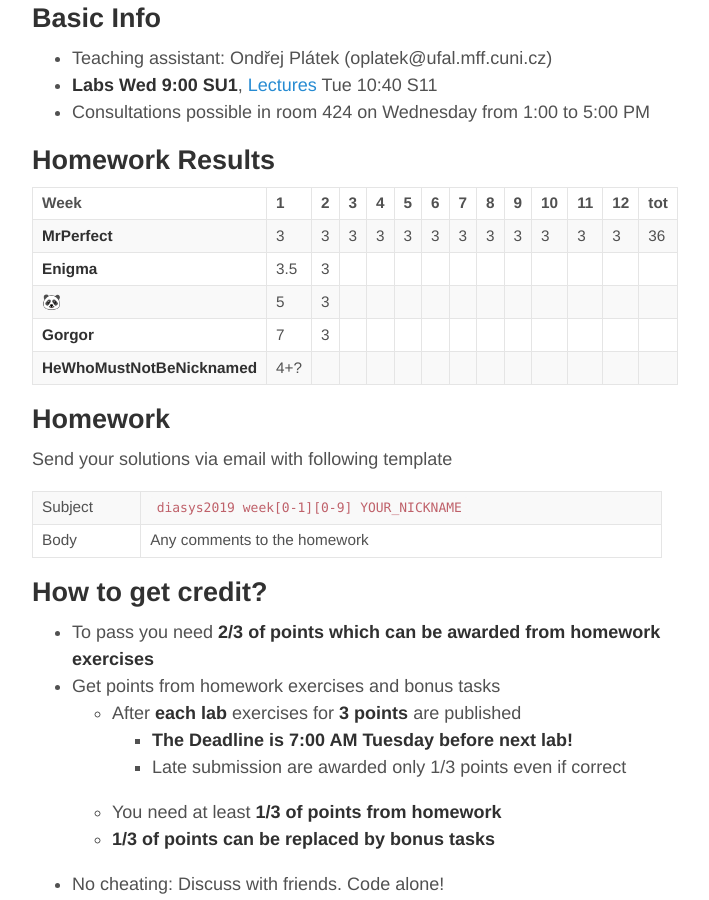
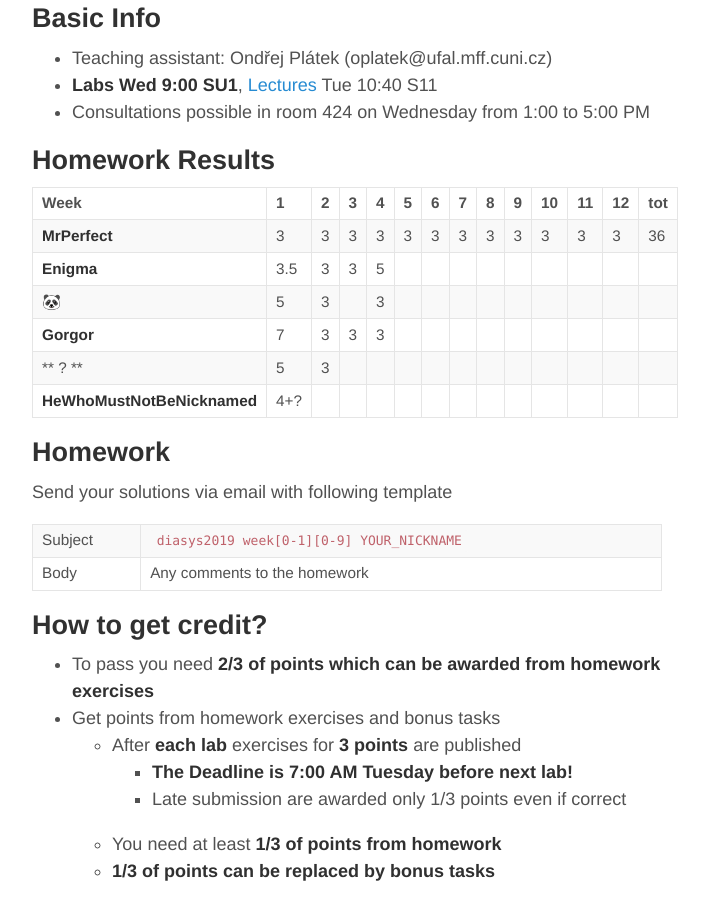
Before and after one commit to oplatek/oplatek.github.io, a Jekyll site: the page built from _posts/2019-02-18-labs-ds.md, in a window 1280 px wide and 900 px high, scrolled down 403 px. Shown: the whole window, without its empty margins (293-1002 px from the left). Built offline with Jekyll 4.4.1, drawn with Linux system fonts in a browser that asks for light colours.

Commit message:
add points

```diff
--- a/_posts/2019-02-18-labs-ds.md
+++ b/_posts/2019-02-18-labs-ds.md
@@ -26,9 +26,10 @@ Homework Results
 |Week          | 1 | 2 | 3 | 4 | 5 | 6 | 7 | 8 | 9 | 10| 11| 12|tot|
 |--------------|---|---|---|---|---|---|---|---|---|---|---|---|---|
 | **MrPerfect**| 3 | 3 | 3 | 3 | 3 | 3 | 3 | 3 | 3 | 3 | 3 | 3 | 36|
-| **Enigma**   |3.5| 3 |   |   |   |   |   |   |   |   |   |   |   |
-| **🐼**       | 5 | 3 |   |   |   |   |   |   |   |   |   |   |   |
-| **Gorgor**   | 7 | 3 |   |   |   |   |   |   |   |   |   |   |   |
+| **Enigma**   |3.5| 3 | 3 | 5 |   |   |   |   |   |   |   |   |   |
+| **🐼**       | 5 | 3 |   | 3 |   |   |   |   |   |   |   |   |   |
+| **Gorgor**   | 7 | 3 | 3 | 3 |   |   |   |   |   |   |   |   |   |
+| ** ? **      | 5 | 3 |   |   |   |   |   |   |   |   |   |   |   |
 |**HeWhoMustNotBeNicknamed**|4+?|   |   |   |   |   |   |   |   |   |   |   |   |
 
 Homework
```
